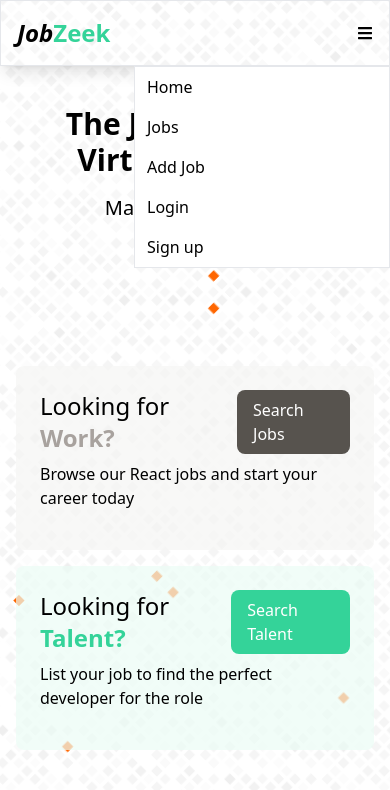
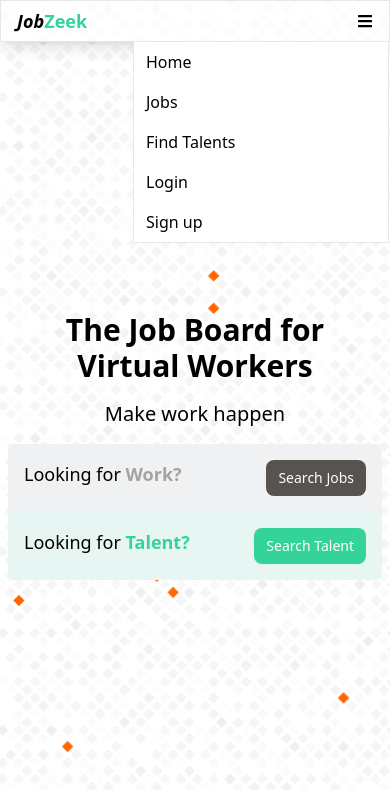
Before and after one commit to vargasjuanibarra/jobZeeker-fe, a React (Vite) app: page / in a window 390 px wide. Both pictures are taken after a click on the icon 365 px from the left and 33 px from the top of the page. Shown: the top 790 px of the page. Built offline with nearby package versions, Linux system fonts and the light colour scheme.

Commit message:
Fix hero component spacing in all screen sizes

```diff
--- a/src/components/Card.jsx
+++ b/src/components/Card.jsx
@@ -2,20 +2,20 @@ import React from "react";
 import { Link } from "react-router-dom";
 const Card = ({title, topic, textColor, subtitle, color, button, btnColor, link}) => {
   return (
-    <div className={color + " p-6 rounded-lg w-full bg-opacity-70"}>
+    <div className={color + " p-4 w-full bg-opacity-70"}>
         <div className="flex justify-between">
-        <h2 className="text-2xl ">{title}<span className={'font-bold ' + textColor}>{topic}</span></h2>
+        <h2 className="text-lg md:text-xl lg:text-2xl">{title}<span className={'font-bold ' + textColor}>{topic}</span></h2>
         <Link
         to={link}
-        className={`inline-block ${btnColor} text-white rounded-lg px-4 py-2 hover:bg-gray-700`}
+        className={`text-sm md:text-md lg:text-lg inline-block ${btnColor} text-white rounded-lg px-3 py-2 hover:bg-gray-700`}
         >
         {button}
         </Link>
 
         </div>
-        <p className="mt-2 mb-4">
+        {/* <p className="text-sm md:text-lg mt-2 mb-4">
         {subtitle}
-        </p>
+        </p> */}
     </div>
   );
 };
--- a/src/components/Hero.jsx
+++ b/src/components/Hero.jsx
@@ -1,14 +1,16 @@
 import React from "react";
+import HomeCards from "./HomeCards";
 
 const Hero = ({title='Default Prop Title', subTitle='default subtitle'}) => {
   return (
-    <section className=" py-20 mb-4">
+    <>
+    <section className="mt-16 mb-4">
       <div
-        className="max-w-2xl mx-auto px-4 sm:px-6 lg:px-8 flex flex-col items-center"
+        className=" mx-auto px-4 sm:px-6 lg:px-8 flex flex-col items-center"
       >
         <div className="text-center">
           <h1
-            className="text-3xl font-extrabold text-black sm:text-5xl md:text-6xl"
+            className="text-3xl font-extrabold text-black md:text-4xl lg:text-5xl xl:text-6xl"
           >
             {title}
           </h1>
@@ -17,7 +19,10 @@ const Hero = ({title='Default Prop Title', subTitle='default subtitle'}) => {
           </p>
         </div>
       </div>
+      <HomeCards />
     </section>
+    </>
+
   );
 };
 
--- a/src/components/HomeCards.jsx
+++ b/src/components/HomeCards.jsx
@@ -7,9 +7,9 @@ const HomeCards = () => {
         {id: 2, title: 'Looking for', topic: ' Talent?', textColor: 'text-emerald-400', subtitle: 'List your job to find the perfect developer for the role', color: 'bg-emerald-50', button: 'Search Talent', btnColor: 'bg-emerald-400', link: '/talents'},
     ]
   return (
-    <section className="py-4">
+    <section className="mx-2 md:mx-4">
       <div className="container-xl lg:container m-auto">
-        <div className="grid gap-4 p-4 rounded-lg md:flex md:justify-between">
+        <div className="bg-slate-200 rounded-lg sm:flex justify-between">
             {cardContents.map((content) => (
                 <Card
                 key={content.id}
--- a/src/components/Navbar.jsx
+++ b/src/components/Navbar.jsx
@@ -4,22 +4,22 @@ import { FaBars } from "react-icons/fa";
 
 const Navbar = () => {
   const [toggle, setToggle] = useState(false);
-  const linkClass = 'text-black px-3 py-2 hover:text-black md:rounded-md'
+  const linkClass = 'text-black px-3 py-2 hover:text-black hover:bg-orange-500 md:rounded-md'
 
   const toggleNavigations = () => {
     setToggle(!toggle);
   }
   return (
     <>
-    <nav className="border border-b-gray-200 relative shadow-lg">
-      <div className="mx-auto max-w-7xl px-2 sm:px-6 lg:px-8">
-        <div className="flex h-16 items-center justify-between">
+    <nav className="border border-b-gray-200 bg-white bg-opacity-65 z-[500] fixed top-0 left-0  w-full shadow-lg">
+      <div className="mx-auto max-w-7xl px-2 sm:px-6 lg:px-8 relative">
+        <div className="flex h-10 md:h-12 lg:h-16 items-center justify-between">
           <div
             className="flex flex-1 justify-between items-center md:justify-center md:items-stretch md:justify-start"
           >
             {/* <!-- Logo --> */}
             <NavLink className="flex flex-shrink-0 md:items-center mr-4" to="/">
-              <span className="text-start text-black text-2xl font-bold ml-2 italic "
+              <span className="text-start text-black text-lg lg:text-2xl font-bold ml-2 italic "
                 >Job<span className="not-italic text-emerald-400">Zeek</span></span
               >
             </NavLink>
@@ -65,8 +65,7 @@ const Navbar = () => {
           </div>
         </div>
       </div>
-    </nav>
-    <div className={'absolute right-0 border border-gray-200 w-64 md:hidden bg-white z-[50] ' + (toggle ? 'block' : 'hidden')}>
+      <div className={'absolute right-0 border border-gray-200 w-64 md:hidden bg-white z-[50] ' + (toggle ? 'block' : 'hidden')}>
       <div className="grid grid-col">
         <NavLink
           to="/"
@@ -77,9 +76,9 @@ const Navbar = () => {
           className={linkClass}
           >Jobs</NavLink>
         <NavLink
-          to="/add-job"
+          to="/talents"
           className={linkClass}
-          >Add Job</NavLink
+          >Find Talents</NavLink
         >
         <NavLink
           to="/login"
@@ -92,6 +91,8 @@ const Navbar = () => {
         </NavLink>
       </div>
     </div>
+    </nav>
+
     </>
 
   );
--- a/src/pages/HomePage.jsx
+++ b/src/pages/HomePage.jsx
@@ -1,18 +1,14 @@
 import React from "react";
 import Hero from "../components/Hero";
 import HomeCards from '../components/HomeCards';
-import JobListings from "../components/JobListings";
-import AllJobs from "../components/AllJobs";
+
 const HomePage = () => {
   return (
     <>
-    <div className="h-[80vh] flex flex-col justify-center max-w-[1200px] mx-auto">
+    <div className="h-screen flex items-center justify-center lg:max-w-[900px] xl:max-w-[1200px] mx-auto ">
         <Hero title="The Job Board for Virtual Workers" subTitle="Make work happen"/>
-        <HomeCards />
 
     </div>
-        {/* <JobListings />
-        <AllJobs /> */}
     </>
   )
 };
```
